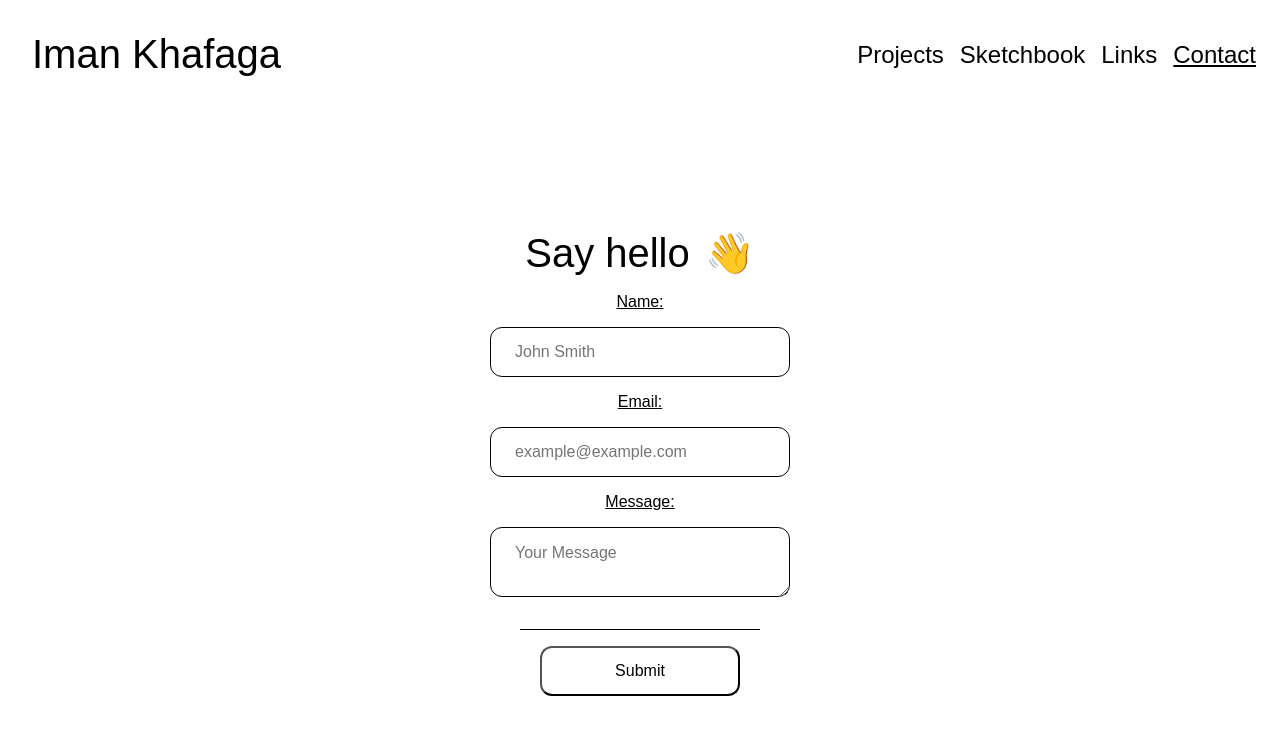
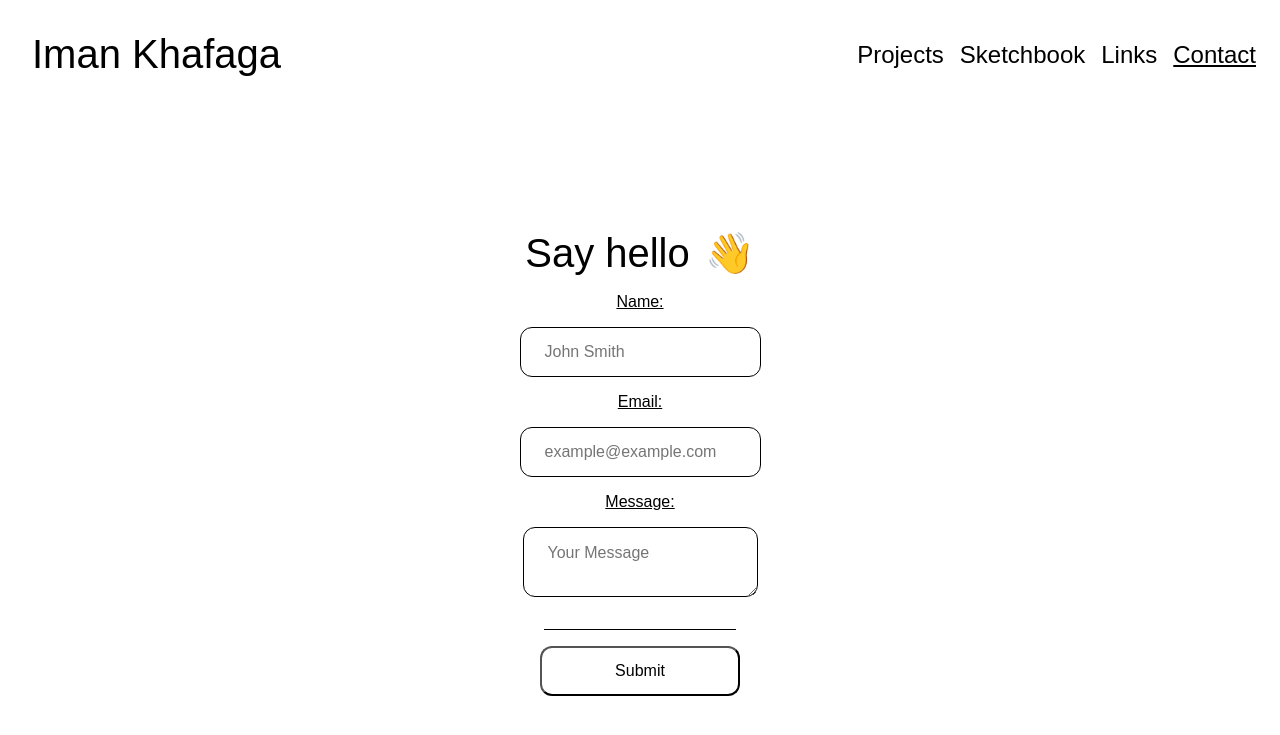
Before and after one commit to ikhafaga11/imankhafaga.art, a Flask app: page /contact in a window 1280 px wide. Shown: the top 735 px of the page. Run offline with Flask 3, Linux system fonts and the light colour scheme; some web fonts are replaced.

Commit message:
style: add max width to form input

```diff
--- a/static/style.css
+++ b/static/style.css
@@ -438,7 +438,7 @@ nav ul li a {
 .auth-form input,
 .projects-form input,
 .sketches-form input {
-  min-width: 300px;
+  max-width: 300px;
   border-radius: 0.75rem;
   border: solid 0.1rem var(--text-color-black);
   padding: 1rem;
```
